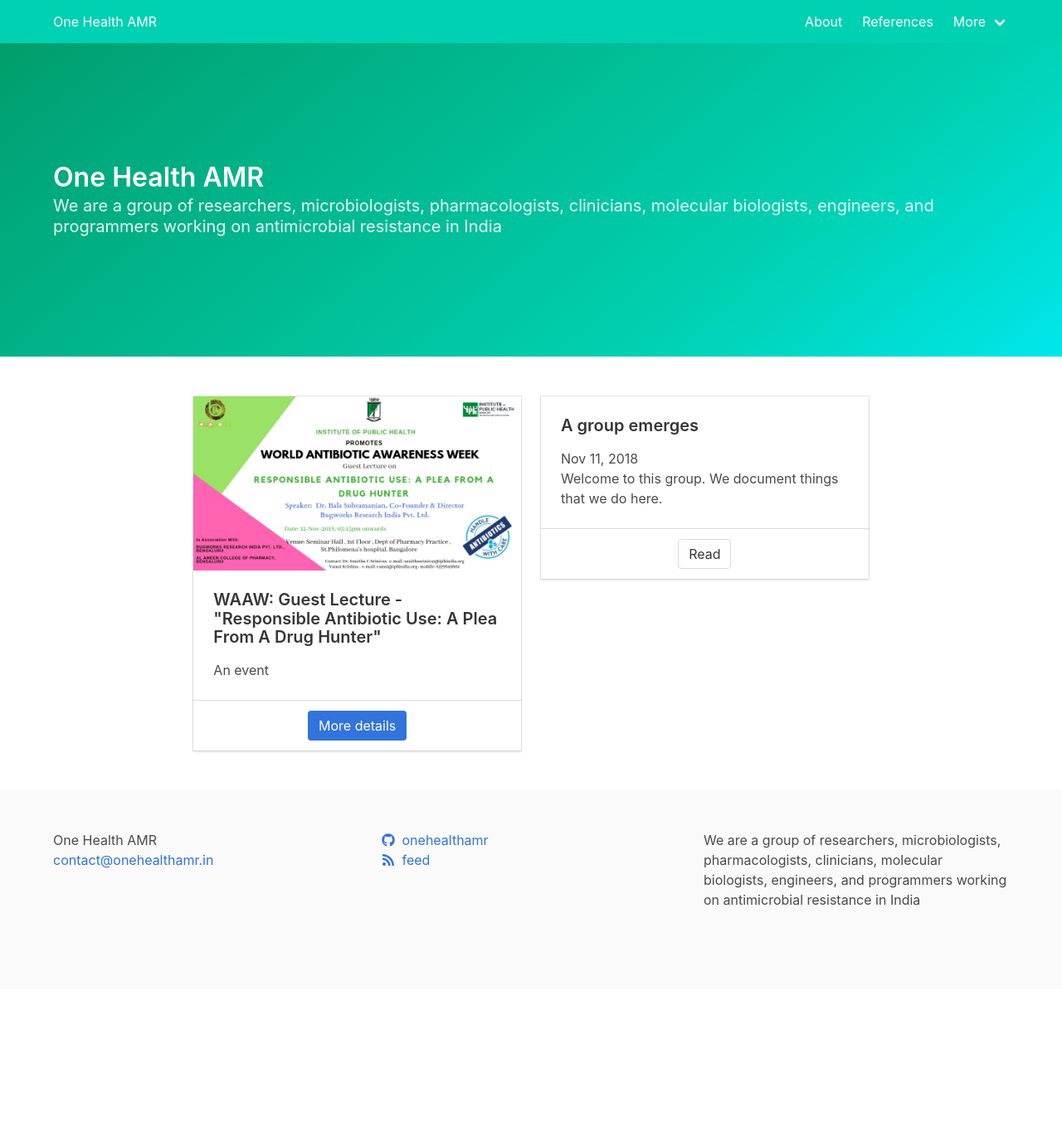
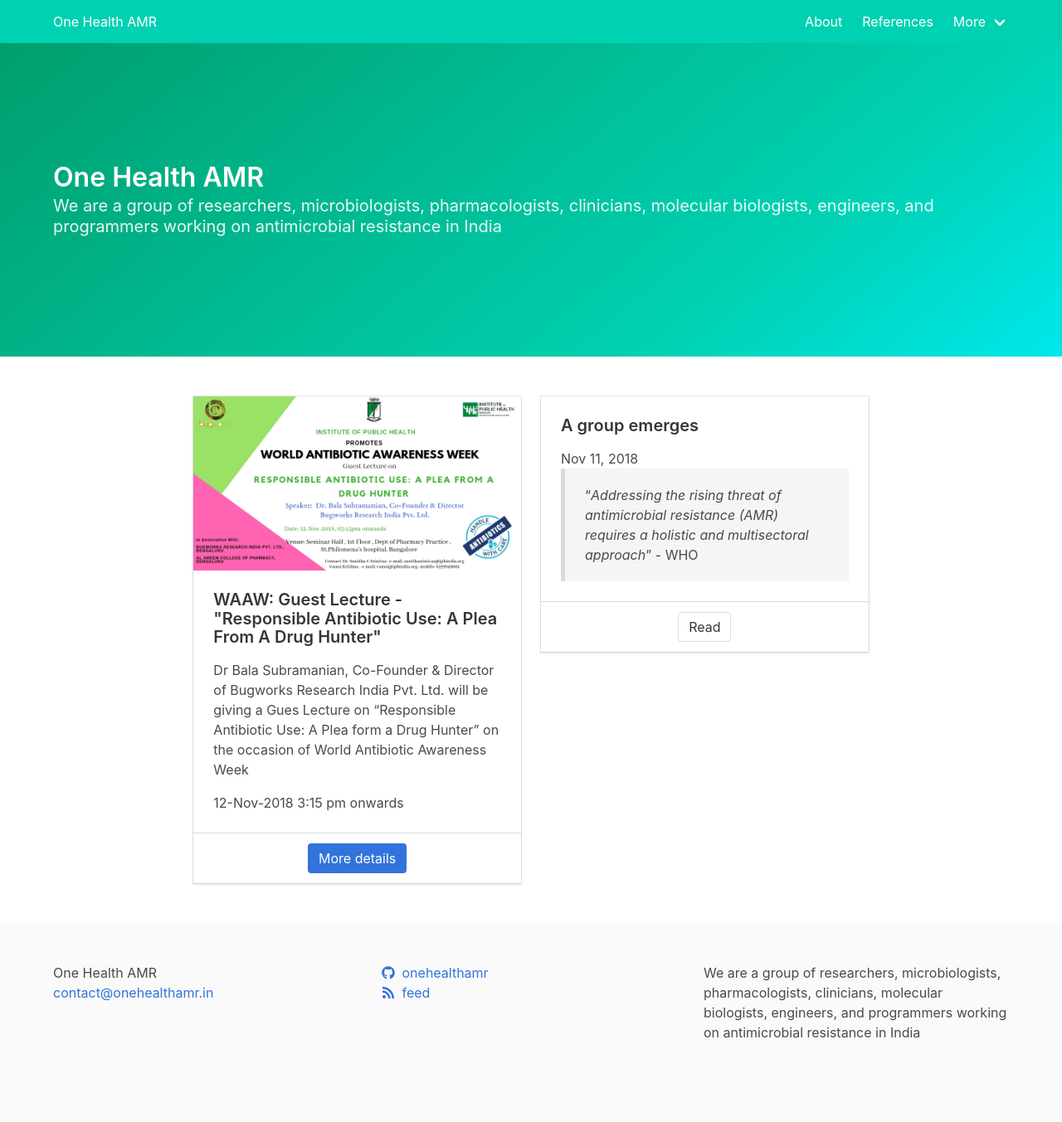
Before and after one commit to onehealthamr/onehealthamr.in, a Jekyll site: the page built from index.md, in a window 1280 px wide. Shown: the whole page at 83% size. Built offline with Jekyll 4.4.1, drawn with Linux system fonts in a browser that asks for light colours; nearby versions of some CDN libraries; before the commit the page ends 1193 px from its top, so only the background shows below that.

Commit message:
add content to blog posts

```diff
--- a/blog/_posts/2018-11-11-welcome.md
+++ b/blog/_posts/2018-11-11-welcome.md
@@ -4,4 +4,7 @@ title: A group emerges
 tags:
   - meta
 ---
-Welcome to this group. We document things that we do here.
+
+> "*Addressing the rising threat of antimicrobial resistance (AMR) requires a holistic and multisectoral approach*" - WHO
+
+We are a group who brings this holistic approach to current scenario of antimicrobial resistance.
--- a/events/_posts/2018-11-12-waaw-guest-lecture-responsible-antibiotic-use.md
+++ b/events/_posts/2018-11-12-waaw-guest-lecture-responsible-antibiotic-use.md
@@ -4,6 +4,9 @@ title: 'WAAW: Guest Lecture - "Responsible Antibiotic Use: A Plea From A Drug Hu
 tags:
   - lecture
 date: 2018-11-12 15:15:00 +0530
+eventtime: "12-Nov-2018 3:15 pm onwards"
+venue: "Seminar Hall, 1st Floor, Dept of Pharmacy Practice, St. Philomena's Hospital, Bangalore"
+image: "/assets/uploads/waaw-18-guest-lecture.jpeg"
 ---
 
-An event
+Dr Bala Subramanian, Co-Founder & Director of Bugworks Research India Pvt. Ltd. will be giving a Gues Lecture on "Responsible Antibiotic Use: A Plea form a Drug Hunter" on the occasion of World Antibiotic Awareness Week
```
